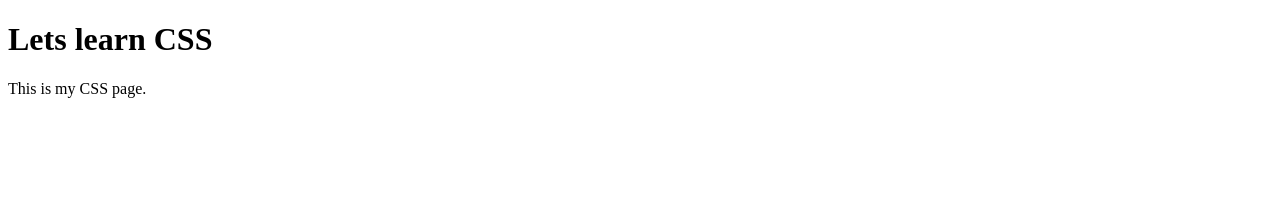
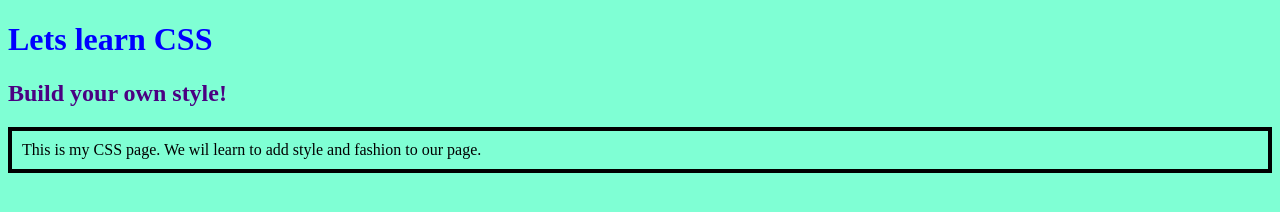
Before and after one commit to Pranotisavadi/CSS101, a plain HTML site: page index.html in a window 1280 px wide. Drawn offline with Linux system fonts and the light colour scheme.

Commit message:
adding edits to index.html and styles.css

```diff
--- a/index.html
+++ b/index.html
@@ -2,13 +2,21 @@
 <html>
     <head>
 <title>CSS101</title>
+<link rel="stylesheet" href="styles.css">
+<style>
+    body{background-color: aquamarine;}
+    .border{border: 4px solid black;
+    padding:10px}
+
+</style>
     </head>
-    <head>
+    <body>
         <div>
-            <h1>Lets learn CSS</h1>
-            <p>
-                This is my CSS page.
+            <h1 style="color:blue;">Lets learn CSS</h1>
+            <h2>Build your own style!</h2>
+            <p class="border">
+                This is my CSS page. We wil learn to add style and fashion to our page.
             </p>
         </div>
-    </head>
+    </body>
 </html>
--- /dev/null
+++ b/styles.css
@@ -0,0 +1,2 @@
+h2
+{color: indigo;}
```
